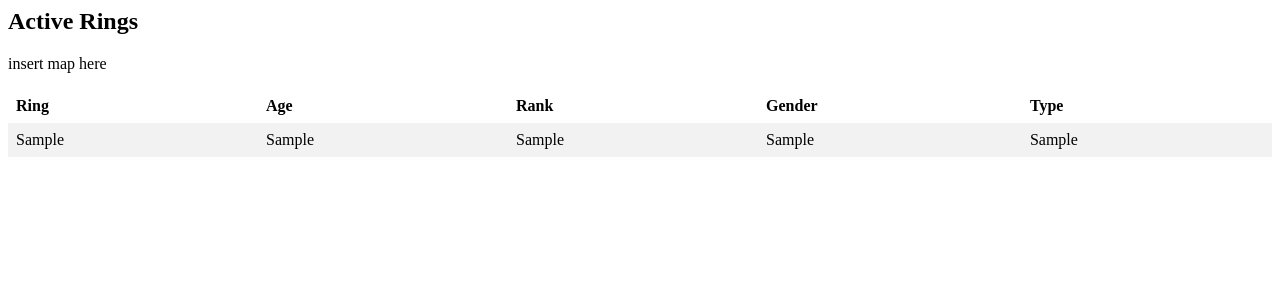
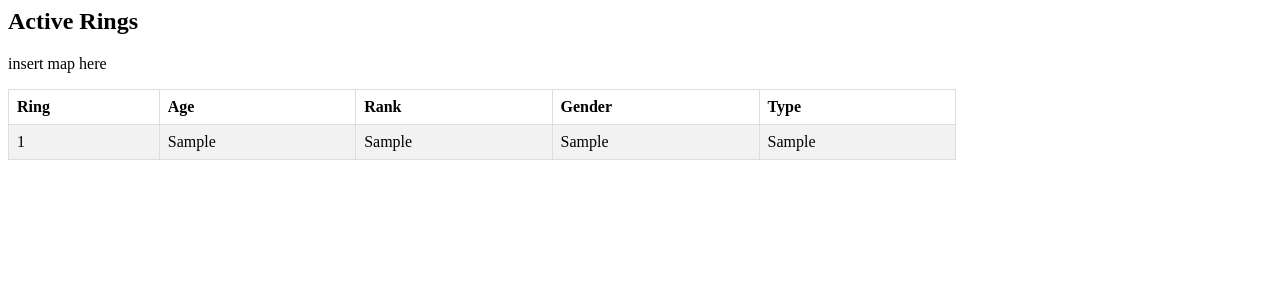
Before and after one commit to HackerScara/tkdstaging, a Django app: page /staging/ in a window 1280 px wide. Shown: the top 300 px of the page. Run offline with Django 3.2, Linux system fonts and the light colour scheme; tables that the repository leaves empty hold one stand-in row (values such as "Sample post").

Commit message:
Update view and modify model to rings as Primary key

```diff
--- a/staging/models.py
+++ b/staging/models.py
@@ -1,7 +1,7 @@
 from django.db import models
 
 class stage(models.Model):
-    ring = models.CharField(max_length=2)
+    ring = models.IntegerField(primary_key=True)
     age = models.CharField(max_length=50)
     rank = models.CharField(max_length=50)
     sex = models.CharField(max_length=10)
--- a/staging/templates/ring_template.html
+++ b/staging/templates/ring_template.html
@@ -2,11 +2,12 @@
     <style>
 table {
   border-collapse: collapse;
-  width: 100%;
+  width: 75%;
 }
 
 th, td {
   text-align: left;
+  border: 1px solid #dddddd;
   padding: 8px;
 }
 
--- a/staging/views.py
+++ b/staging/views.py
@@ -3,6 +3,6 @@ from .models import stage
 
 
 def index(request):
-    stages = stage.objects.all()
+    stages = stage.objects.order_by('ring').all()
     context = {'rings': stages}
     return render(request, 'ring_template.html', context)
```
Also changed, not shown: staging/migrations/0002_auto_20200312_0438.py (added).
